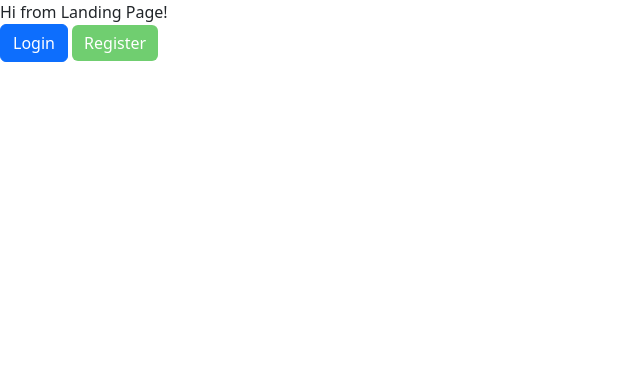
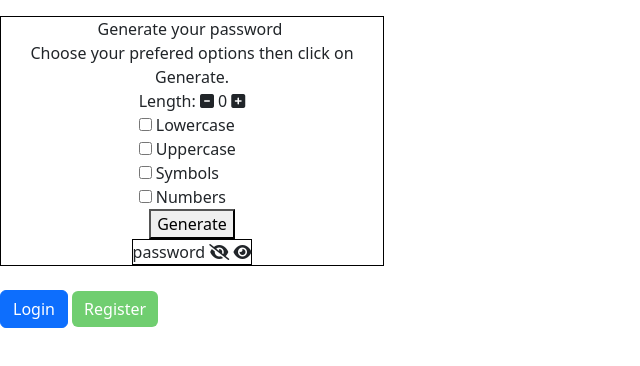
Before and after one commit to Purpleknife/OnePass, a React (Create React App) app in the folder front-end/: page / in a window 1280 px wide. Shown: the top 366 px of the page, without its empty margins (0-640 px from the left). Built offline with nearby package versions, Linux system fonts and the light colour scheme.

Commit message:
Implement the form that will generate the passwords.

```diff
--- /dev/null
+++ b/front-end/src/components/GeneratePass.js
@@ -0,0 +1,29 @@
+import React from 'react';
+
+import './GeneratePass.scss';
+
+const GeneratePass = () => {
+  return (
+    <div className='generate_form'>
+      <div className='title'>
+        Generate your password <i class="fa-solid fa-key-skeleton"></i><br />
+        Choose your prefered options then click on Generate.
+      </div>
+
+      <div className='options'>
+        <span>Length: <i class="fa-solid fa-square-minus"></i> 0 <i class="fa-solid fa-square-plus"></i></span>
+        <span><input type="checkbox" id="lowercase" name="lowercase" value="Lowercase" /> Lowercase</span>
+        <span><input type="checkbox" id="uppercase" name="uppercase" value="Uppercase" /> Uppercase</span>
+        <span><input type="checkbox" id="symbol" name="symbol" value="Symbols" /> Symbols</span>
+        <span><input type="checkbox" id="numbers" name="numbers" value="Numbers" /> Numbers</span>
+      </div>
+
+      <button className='generate_btn'>Generate</button>
+      <div className='generated_pass'>
+        password <i class="fa-solid fa-eye-slash"></i> <i class="fa-solid fa-eye"></i>
+      </div>
+    </div>
+  );
+}
+
+export default GeneratePass;
--- /dev/null
+++ b/front-end/src/components/GeneratePass.scss
@@ -0,0 +1,24 @@
+
+
+.generate_form {
+  border: 1px solid black;
+  display: flex;
+  align-items: center;
+  justify-content: center;
+  flex-direction: column;
+  text-align: center;
+  width: 30%;
+  margin-top: 1em;
+
+
+  .options {
+    display: flex;
+    flex-direction: column;
+    align-items: flex-start;
+    float: left;
+  }
+
+  .generated_pass {
+    border: 1px solid black;
+  }
+}
--- a/front-end/src/components/LandingPage.js
+++ b/front-end/src/components/LandingPage.js
@@ -4,6 +4,7 @@ import Button from 'react-bootstrap/Button';
 
 import Register from './Register';
 import Login from './Login';
+import GeneratePass from './GeneratePass';
 
 import './LandingPage.scss';
 
@@ -19,7 +20,7 @@ const LandingPage = (props) => {
 
   return (
     <div className='test'>
-      Hi from Landing Page!
+      <GeneratePass />
       <br />
       <Button className='login' onClick={handleLoginShow}>
         Login
```
